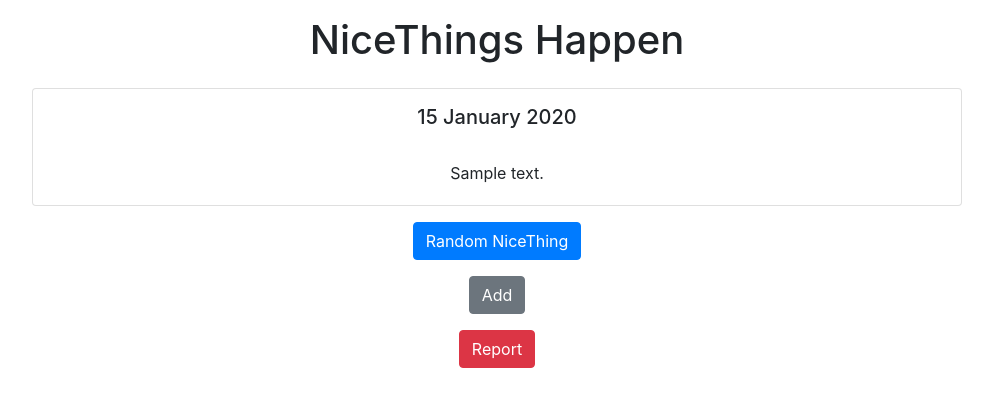
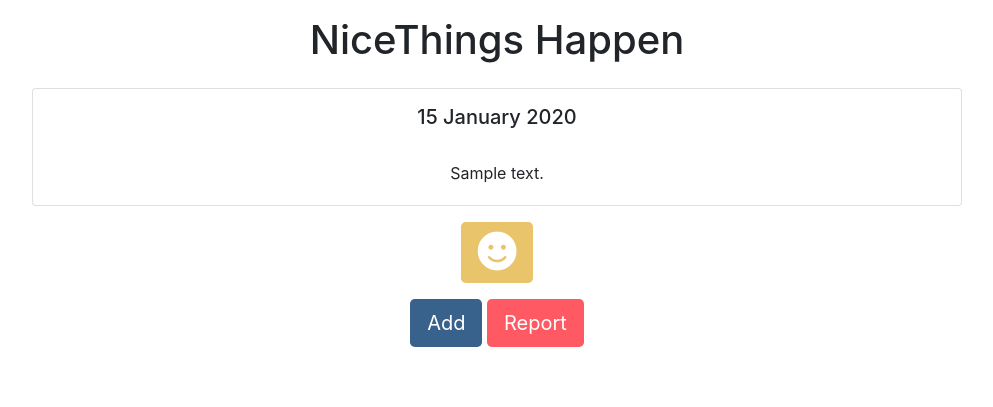
Before and after one commit to richardgiddings/nicethingshappen, a Django app: template nicethingshappen/templates/main/index.html in a window 1280 px wide. Shown: the top 407 px of the page, without its empty margins (143-1136 px from the left). Run offline with Django 3.2, Linux system fonts and the light colour scheme; the template is opened without the code that fills it: values that come from a table or form of the project are taken from there, others are empty; tables that the repository leaves empty hold one stand-in row (values such as "Sample post"); parts of the project's set-up code (start-up, migrations or seed data) failed here and were passed over; some libraries are stand-ins or nearby versions.

Commit message:
Form style improvements

```diff
--- a/nicethingshappen/static/nicethingshappen/style.css
+++ b/nicethingshappen/static/nicethingshappen/style.css
@@ -1,3 +1,40 @@
 textarea {
     max-width: 90%;
 }
+
+form {
+ /* Float both forms to the left */
+    display: inline-block;
+}
+
+button {
+    background: #96897B;
+    color: white;
+    -webkit-transition-duration: 0.4s; /* Safari */
+    transition-duration: 0.4s;
+}
+button:hover {
+    background: #A99E93;
+}
+
+.random-button {
+    background: #E9C46A;
+    color: white;
+}
+.random-button:hover {
+    background: #EDCE85;
+}
+.action-button {
+    background: #38618C;
+    color: white;
+}
+.action-button:hover {
+    background: #5C7DA0;
+}
+.report-button {
+    background: #FF5964;
+    color: white;
+}
+.report-button:hover {
+    background: #FF959C;
+}
--- a/nicethingshappen/templates/main/add.html
+++ b/nicethingshappen/templates/main/add.html
@@ -6,9 +6,9 @@
         {{ form.text }}
     </div>
     <p>Nice things happen everyday. Why not share it with others so that their day can be made just that bit better too? People will see whatever you write here so don't mention names if you don't want to.</p>
-    <button type="submit" class="btn btn-primary mt-3">Submit</button>
+    <button type="submit" class="btn btn-lg mt-3 action-button">Submit</button>
 </form>
 <form action="{% url 'index' %}" method="get">
-    <button type="submit" class="btn btn-secondary mt-3 mb-3" name="back-button" value="back">Back</button>
+    <button type="submit" class="btn btn-lg mt-3 mb-3" name="back-button" value="back">Back</button>
 </form>
 {% endblock %}
--- a/nicethingshappen/templates/main/index.html
+++ b/nicethingshappen/templates/main/index.html
@@ -9,13 +9,17 @@
         </p>
     </div>
 </div>
+<div>
     <form action="{% url 'index' %}" method="get">
-    <button type="submit" class="btn btn-primary mt-3">Random NiceThing</button>
+        <button type="submit" class="btn btn-lg mt-3 random-button"><i class="fas fa-smile fa-2x"></i></button>
     </form>
+</div>
+<div>
     <form action="{% url 'add' %}" method="get">
-    <button type="submit" class="btn btn-secondary mt-3">Add</button>
+        <button type="submit" class="btn btn-lg mt-3 action-button">Add</button>
     </form>
     <form action="{% url 'report' %}" method="get">
-    <button type="submit" class="btn btn-danger mt-3">Report</button>
+        <button type="submit" class="btn btn-lg mt-3 report-button">Report</button>
     </form>
+</div>
 {% endblock %}
```
Lines whose indentation alone changed are shown as unchanged.
